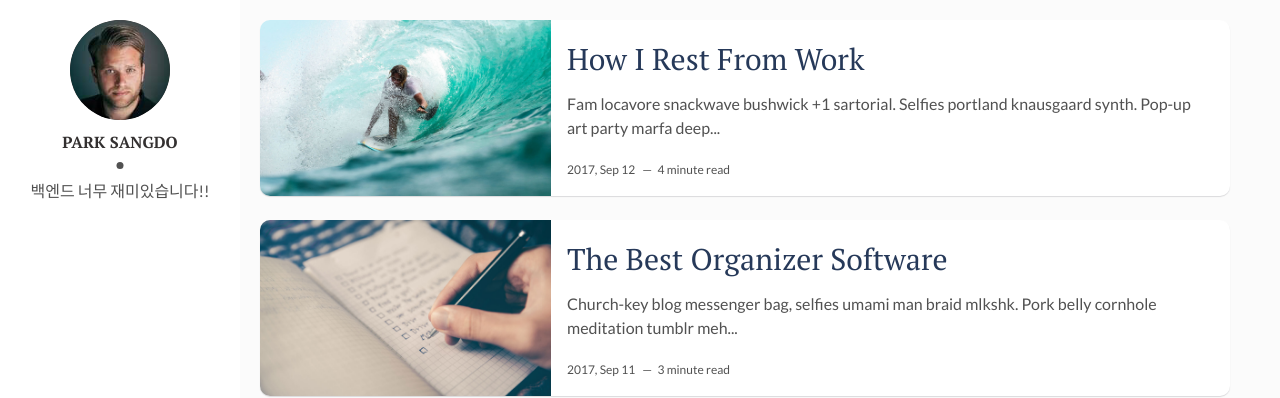
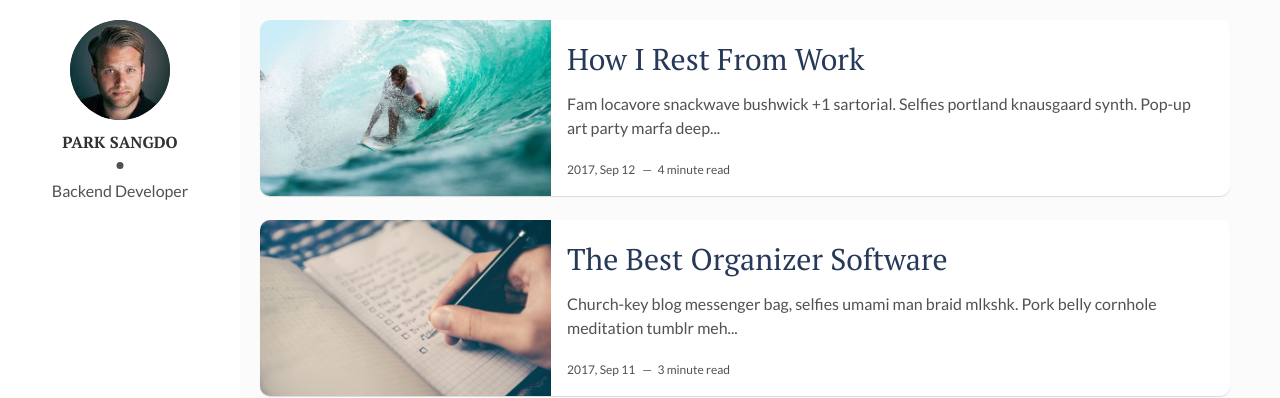
Before and after one commit to sangdob/sangdob.github.io, a Jekyll site: the page built from index.html, in a window 1280 px wide. Shown: the top 398 px of the page. Built offline with Jekyll 4.4.1, drawn with Linux system fonts in a browser that asks for light colours; the list of posts is cut into pages by our own code.

Commit message:
[fix] config file baseurl 변경

```diff
--- a/_config.yml
+++ b/_config.yml
@@ -1,14 +1,14 @@
 title: Hello, world!
 description: > # this means to ignore newlines until "baseurl:"
 permalink: ':title/'
-baseurl: "/flexible-jekyll" # the subpath of your site, e.g. /blog
+baseurl: "" # the subpath of your site, e.g. /blog
 url: "http://sangdob.github.io" # the base hostname & protocol for your site, e.g. http://example.com
 site-twitter: #if your site has a twitter account, enter it here
 
 # Author Settings
 author: Park Sangdo # add your name
 author-img: david-freeman.jpg # add your photo
-about-author: 백엔드 너무 재미있습니다!!  # add description
+about-author: Backend Developer  # add description
 social-twitter: # add your Twitter handle
 social-facebook: # add your Facebook handle
 social-github: sangdob # add your Github handle
```
